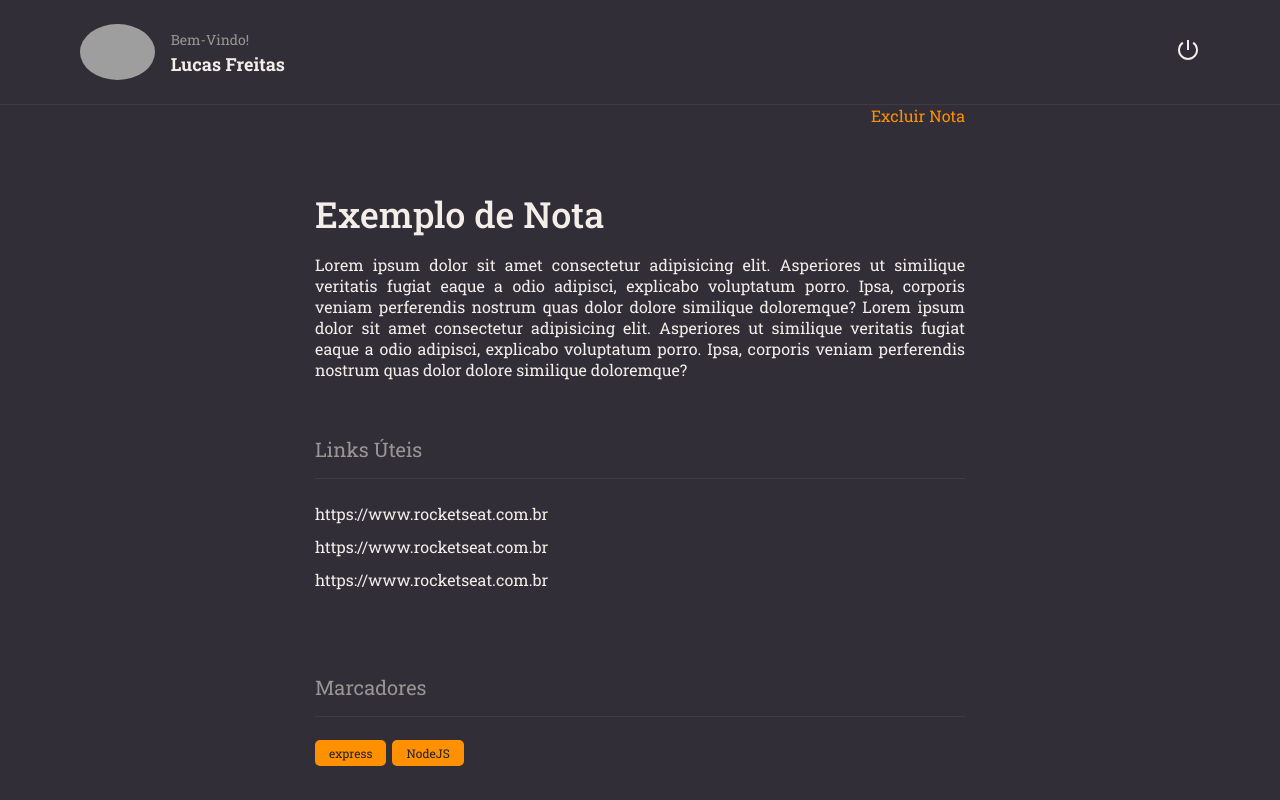
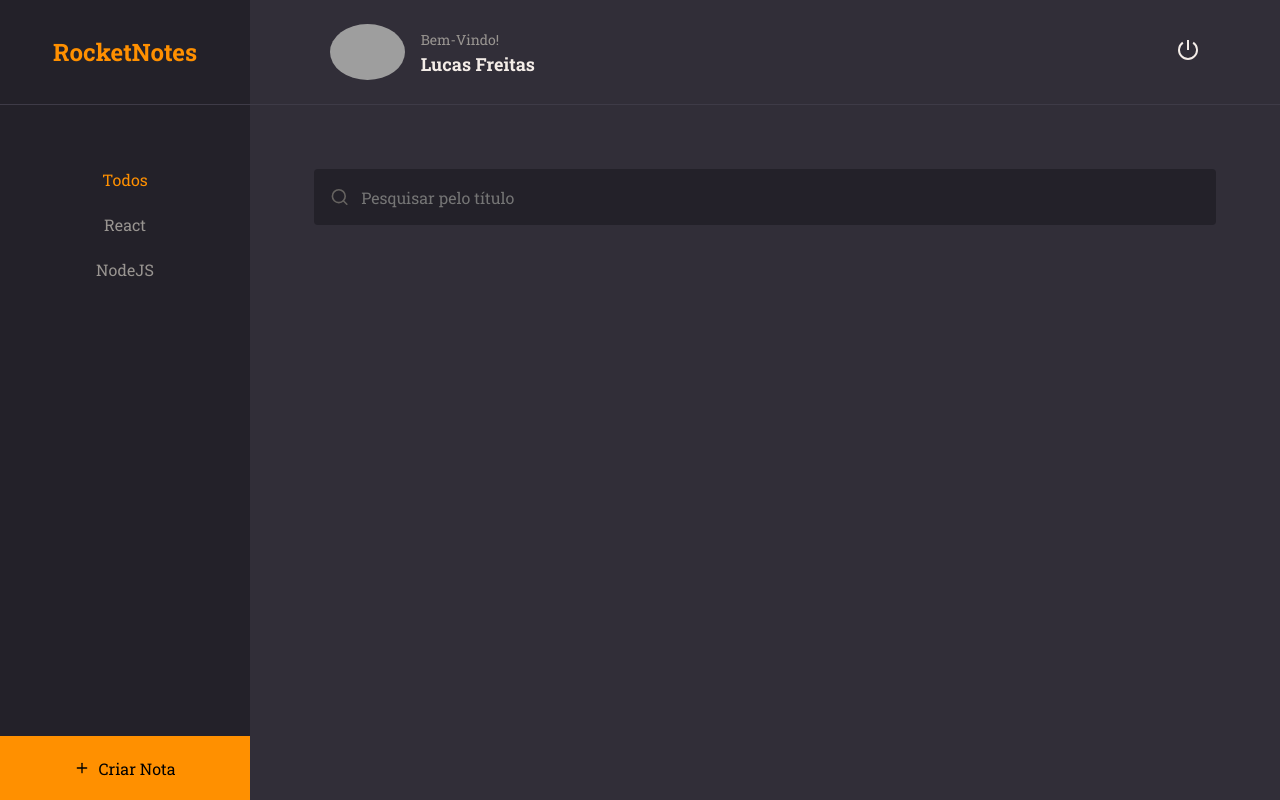
Before and after one commit to lucasfreittas/notes-front, a React (Vite) app in the folder RocketNotes/: page / in a window 1280 px wide. Built offline with nearby package versions, Linux system fonts and the light colour scheme; grey boxes are pictures that could not be loaded.

Commit message:
Start home page

```diff
--- a/RocketNotes/src/components/ButtonText/index.jsx
+++ b/RocketNotes/src/components/ButtonText/index.jsx
@@ -1,8 +1,8 @@
 import { Container } from './styles';
 
-export function ButtonText({title, ...rest}){
+export function ButtonText({title, isActivate = false, ...rest}){
     return(
-        <Container type='button' {...rest} >
+        <Container type='button' isActivate={isActivate} {...rest} >
             {title}
         </Container>
     )
--- a/RocketNotes/src/components/ButtonText/styles.js
+++ b/RocketNotes/src/components/ButtonText/styles.js
@@ -2,7 +2,7 @@
 
 export const Container = styled.button`
     background: none;
-    color: ${({theme}) => theme.COLORS.ORANGE};
+    color: ${({theme, isActivate}) => isActivate ? theme.COLORS.ORANGE : theme.COLORS.GRAY_100};
 
     border: none;
     font-size: 16px;
--- /dev/null
+++ b/RocketNotes/src/components/Input/index.jsx
@@ -0,0 +1,11 @@
+import { Container } from './styles';
+
+
+export function Input({icon: Icon, ...rest}){
+    return(
+        <Container>
+            {Icon && <Icon size={20}/>}
+            <input {...rest} />
+        </Container>
+    )
+}
--- /dev/null
+++ b/RocketNotes/src/components/Input/styles.js
@@ -0,0 +1,31 @@
+import styled from 'styled-components';
+
+export const Container = styled.div`
+    width: 100%;
+    display: flex;
+    align-items: center;
+
+    background-color: ${({theme}) => theme.COLORS.BACKGROUND_900};
+    color: ${({theme}) => theme.COLORS.GRAY_300};
+
+    margin-bottom: 8px;
+    border-radius: 4px;
+
+    > input {
+        width: 100%;
+        height: 56px;
+
+        padding: 12px;
+
+        color: ${({theme}) => theme.COLORS.WHITE};
+        background: transparent;
+        border: none;
+
+    } &:placeholder{
+        color: ${({theme}) => theme.COLORS.GRAY_300};
+    }
+
+    > svg {
+      margin-left: 16px;
+    }
+`
--- a/RocketNotes/src/main.jsx
+++ b/RocketNotes/src/main.jsx
@@ -6,6 +6,7 @@
 import GlobalStyles from './styles/global';
 
 import { Details } from './pages/Details';
+import { Home } from './pages/Home';
 
 
 
@@ -13,7 +14,7 @@
   <React.StrictMode>
     <ThemeProvider theme={theme}>
       <GlobalStyles/>
-      <Details />
+      <Home />
     </ThemeProvider>
   </React.StrictMode>,
 )
--- /dev/null
+++ b/RocketNotes/src/pages/Home/index.jsx
@@ -0,0 +1,40 @@
+import { Container, Brand, Menu, Search, Content, NewNote } from './styles';
+import { FiPlus, FiSearch } from 'react-icons/fi'
+
+
+import { Header } from '../../components/Header';
+import { ButtonText } from '../../components/ButtonText';
+import { Input } from '../../components/Input';
+
+export function Home(){
+    return(
+        <Container>
+
+            <Brand>
+                <h1>RocketNotes</h1>
+            </Brand>
+
+            <Header />
+
+            <Menu>
+                <l1> <ButtonText title="Todos" isActivate/> </l1>
+                <l1> <ButtonText title="React" /> </l1>
+                <l1> <ButtonText title="NodeJS" /> </l1>
+            </Menu>
+
+            <Search>
+                <Input placeholder='Pesquisar pelo título' icon={FiSearch} />
+            </Search>
+
+            <Content>
+
+            </Content>
+
+            <NewNote>
+                <FiPlus />
+                Criar Nota
+            </NewNote>
+
+        </Container>
+    )
+}
--- /dev/null
+++ b/RocketNotes/src/pages/Home/styles.js
@@ -0,0 +1,73 @@
+import styled from 'styled-components';
+
+export const Container = styled.div`
+    width: 100%;
+    height: 100vh;
+
+    display: grid;
+    grid-template-columns: 250px auto;
+    grid-template-rows: 105px 128px auto 64px;
+    grid-template-areas:
+    "brand header"
+    "menu search"
+    "menu content"
+    "newnote content";
+
+`
+export const Brand = styled.div`
+    grid-area: brand;
+
+    display: flex;
+    justify-content: center;
+    align-items: center;
+
+    background-color: ${({theme}) => theme.COLORS.BACKGROUND_900};
+
+    border-bottom-style: solid;
+    border-bottom-width: 1px;
+    border-bottom-color: ${({theme}) => theme.COLORS.BACKGROUND_700};
+
+    > h1{
+        font-size: 24px;
+        color: ${({theme}) => theme.COLORS.ORANGE};
+    }
+`;
+
+export const Menu = styled.ul`
+    grid-area: menu;
+
+    display: flex;
+    flex-direction: column;
+    align-items: center;
+    gap: 24px;
+    background-color: ${({theme}) => theme.COLORS.BACKGROUND_900};
+
+    padding-top: 64px;
+
+`;
+
+export const Search = styled.div`
+    grid-area: search;
+
+    padding: 64px 64px 0;
+
+`;
+
+export const Content  = styled.div`
+    grid-area: content;
+
+`;
+
+export const NewNote = styled.button`
+    grid-area: newnote;
+    background-color: ${({theme}) => theme.COLORS.ORANGE};
+
+    border: none;
+    display: flex;
+
+    justify-content: center;
+    align-items: center;
+
+    gap: 8px;
+
+`;
```
